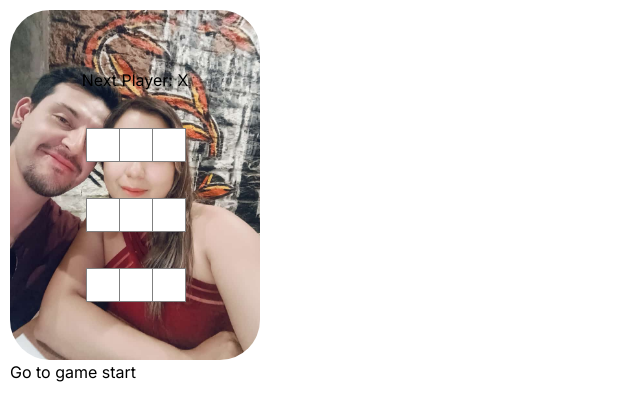
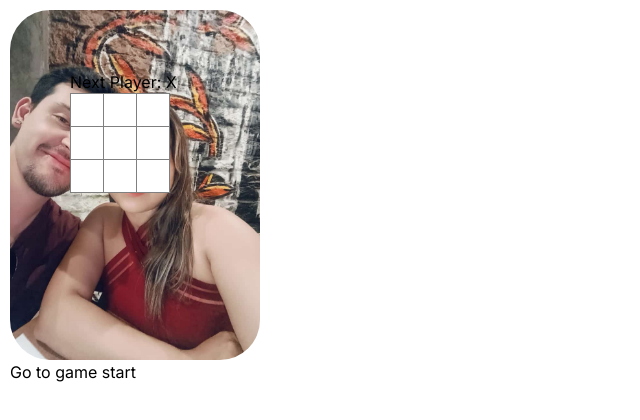
Before and after one commit to danielpinto-developer/React-Tic-Tac-Toe, a Next.js app: page / in a window 1280 px wide. Shown: the top 420 px of the page, without its empty margins (0-640 px from the left). Built offline with nearby package versions, Linux system fonts and the light colour scheme.

Commit message:
updated padding

```diff
--- a/src/app/globals.css
+++ b/src/app/globals.css
@@ -28,12 +28,8 @@ body {
 .game-board {
   background: url('/background.jpg') no-repeat center center;
   background-size: cover;
-  padding: 40px;
+  padding: 60px;
   border-radius: 40px;
-  display: flex;
-  flex-wrap: wrap;
-  justify-content: center;
-  align-items: center;
   width: 250px; /* Adjust width to fit your board */
   height: 350px; /* Adjust height to fit your board */
 }
```
